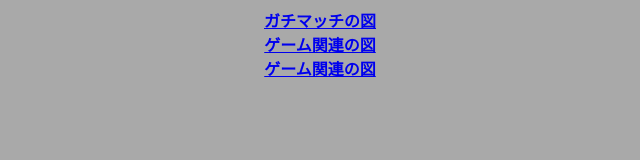
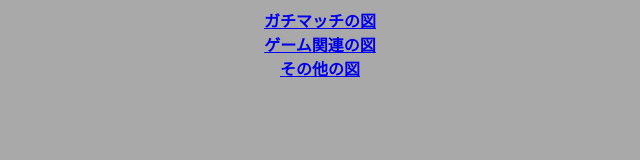
Before and after one commit to menonon/pictures, a plain HTML site: page index.html in a window 1280 px wide. Shown: the full height of the page, 320-960 px from the left. Drawn offline with Linux system fonts and the light colour scheme.

Commit message:
modify index

```diff
--- a/index.html
+++ b/index.html
@@ -1,3 +1,5 @@
+<link rel="icon" href="rankedbattle/favicon.ico" />
+
 <style>
     body {
        background-color: darkgray;
@@ -10,4 +12,4 @@
 
 <a href="rankedbattle/index.html">ガチマッチの図</a><br>
 <a href="game/index.html">ゲーム関連の図</a><br>
-<a href="game/index.html">ゲーム関連の図</a><br>
+<a href="other/index.html">その他の図</a><br>
```
